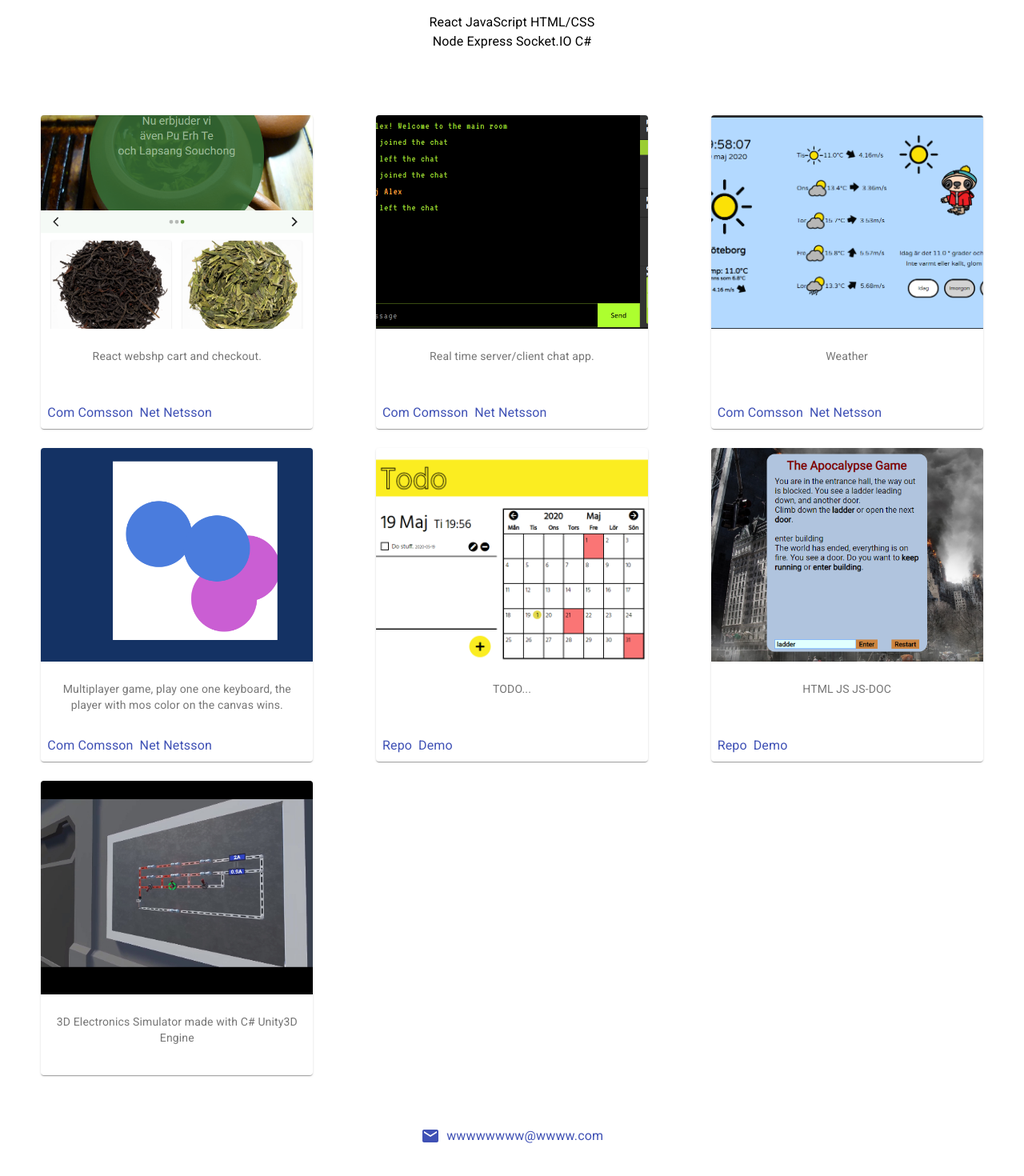
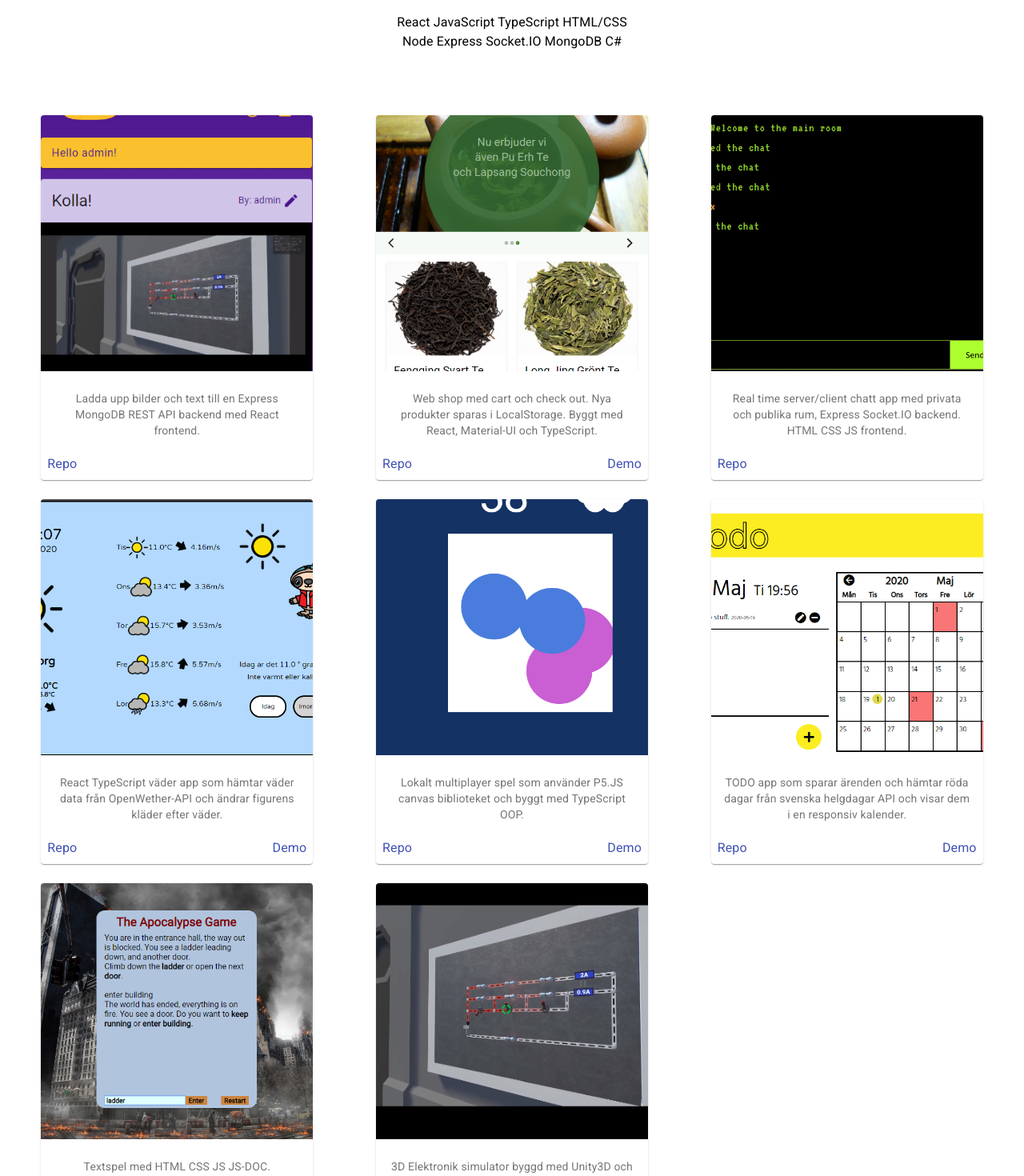
Before and after one commit to alexbryw/portfolio, a React (Create React App) app: page / in a window 1280 px wide. Shown: the part 480-1950 px from the top of the page at 80% size. Built offline with nearby package versions, Linux system fonts and the light colour scheme.

Commit message:
Content text done. Added new picture for MongoDB project.

```diff
--- a/src/components/cards/Current.jsx
+++ b/src/components/cards/Current.jsx
@@ -14,10 +14,10 @@ export default function Current(){
                 </Link>
             </Typography>
             <Typography>
-                React JavaScript HTML/CSS
+                React JavaScript TypeScript HTML/CSS
             </Typography>
             <Typography>
-                Node Express Socket.IO C#
+                Node Express Socket.IO MongoDB C#
             </Typography>
         </Container>
     )
--- a/src/components/cards/MediaCard.jsx
+++ b/src/components/cards/MediaCard.jsx
@@ -1,11 +1,11 @@
 import React from 'react';
 import { makeStyles } from '@material-ui/core/styles';
 import Card from '@material-ui/core/Card';
-import CardActionArea from '@material-ui/core/CardActionArea';
+// import CardActionArea from '@material-ui/core/CardActionArea';
 import CardActions from '@material-ui/core/CardActions';
 import CardContent from '@material-ui/core/CardContent';
 import CardMedia from '@material-ui/core/CardMedia';
-import Button from '@material-ui/core/Button';
+// import Button from '@material-ui/core/Button';
 import Typography from '@material-ui/core/Typography';
 import { Link } from '@material-ui/core'
 
@@ -23,11 +23,11 @@ const useStyles = makeStyles({
 
 export default function MediaCard(props) {
   const classes = useStyles();
-  console.log(props)
+  // console.log(props)
   // console.log("../../content/img/"+props.item.imgUrl)
   return (
     <Card className={classes.root}>
-      <CardActionArea>
+      {/* <CardActionArea> */}
         <CardMedia
           className={classes.media}
           image={props.item.imgUrl}
@@ -41,8 +41,8 @@ export default function MediaCard(props) {
             {props.item.text}
           </Typography>
         </CardContent>
-      </CardActionArea>
-      <CardActions>
+      {/* </CardActionArea> */}
+      <CardActions style={{display: "flex", justifyContent: "space-between"}}>
         {props.item.links.length > 0 ? props.item.links.map((link, index) => {return(
           <Link href={link.linkUrl} key={index}>
             <Typography >
@@ -50,7 +50,7 @@ export default function MediaCard(props) {
             </Typography>
           </Link>
         )})
-        : <Typography>{/*empty space?*/}</Typography>}
+        : <Typography>Coming soon...</Typography>}
         {/* <Button size="small" color="primary">
           Share
         </Button>
--- a/src/content/content.js
+++ b/src/content/content.js
@@ -1,39 +1,45 @@
 const contentList = [
     {
+        imgUrl:"/img/proj/mongodb-express-react2.png",
+        text: "Ladda upp bilder och text till en Express MongoDB REST API backend med React frontend. ",
+        links:[
+            {linkUrl:"https://github.com/alexbryw/mongodb-express-react",linkDesc: "Repo"},
+        ]
+    },
+    {
         imgUrl:"/img/proj/reactwebshop.png",
-        text: "React webshp cart and checkout.",
+        text: "Web shop med cart och check out. Nya produkter sparas i LocalStorage. Byggt med React, Material-UI och TypeScript.",
         links:[
-            {linkUrl:"https://www.com.com",linkDesc: "Com Comsson"},
-            {linkUrl:"https://www.net.net",linkDesc: "Net Netsson"}
+            {linkUrl:"https://github.com/alexbryw/react-webshop",linkDesc: "Repo"},
+            {linkUrl:"https://alexbryw.github.io/react-webshop/",linkDesc: "Demo"}
         ]
     },
     {
         imgUrl:"/img/proj/chatapp.png",
-        text: "Real time server/client chat app.",
+        text: "Real time server/client chatt app med privata och publika rum, Express Socket.IO backend. HTML CSS JS frontend. ",
         links:[
-            {linkUrl:"https://www.com.com",linkDesc: "Com Comsson"},
-            {linkUrl:"https://www.net.net",linkDesc: "Net Netsson"}
+            {linkUrl:"https://github.com/alexbryw/chatApp",linkDesc: "Repo"},
         ]
     },
     {
         imgUrl:"/img/proj/weatherapp.png",
-        text: "Weather",
+        text: "React TypeScript väder app som hämtar väder data från OpenWether-API och ändrar figurens kläder efter väder.",
         links:[
-            {linkUrl:"https://www.com.com",linkDesc: "Com Comsson"},
-            {linkUrl:"https://www.net.net",linkDesc: "Net Netsson"}
+            {linkUrl:"https://github.com/alexbryw/kladereftervader",linkDesc: "Repo"},
+            {linkUrl:"https://alexbryw.github.io/kladereftervader/",linkDesc: "Demo"}
         ]
     },
     {
         imgUrl:"/img/proj/colorsplat.png",
-        text: "Multiplayer game, play one one keyboard, the player with mos color on the canvas wins.",
+        text: "Lokalt multiplayer spel som använder P5.JS canvas biblioteket och byggt med TypeScript OOP.",
         links:[
-            {linkUrl:"https://www.com.com",linkDesc: "Com Comsson"},
-            {linkUrl:"https://www.net.net",linkDesc: "Net Netsson"}
+            {linkUrl:"https://github.com/alexbryw/ColorSplat",linkDesc: "Repo"},
+            {linkUrl:"https://alexbryw.github.io/ColorSplat/",linkDesc: "Demo"}
         ]
     },
     {
         imgUrl:"/img/proj/todo.png",
-        text: "TODO...",
+        text: "TODO app som sparar ärenden och hämtar röda dagar från svenska helgdagar API och visar dem i en responsiv kalender.",
         links:[
             {linkUrl:"https://github.com/alexbryw/todo-calendar",linkDesc: "Repo"},
             {linkUrl:"https://alexbryw.github.io/todo-calendar/",linkDesc: "Demo"}
@@ -41,7 +47,7 @@ const contentList = [
     },
     {
         imgUrl:"/img/proj/textgame.png",
-        text: "HTML JS JS-DOC",
+        text: "Textspel med HTML CSS JS JS-DOC.",
         links:[
             {linkUrl:"https://github.com/alexbryw/textgame",linkDesc: "Repo"},
             {linkUrl:"https://alexbryw.github.io/textgame/",linkDesc: "Demo"}
@@ -49,7 +55,7 @@ const contentList = [
     },
     {
         imgUrl:"/img/proj/unityGame2019.jpg",
-        text: "3D Electronics Simulator made with C# Unity3D Engine",
+        text: "3D Elektronik simulator byggd med Unity3D och C# med ett SPICE bibliotek för elektroniksimuleringen.",
         links:[
             // {linkUrl:"https://www.com.com",linkDesc: "Com Comsson"},
             // {linkUrl:"https://www.net.net",linkDesc: "Net Netsson"}
```
Also changed, not shown: public/img/proj/mongodb-express-react2.png (added).
